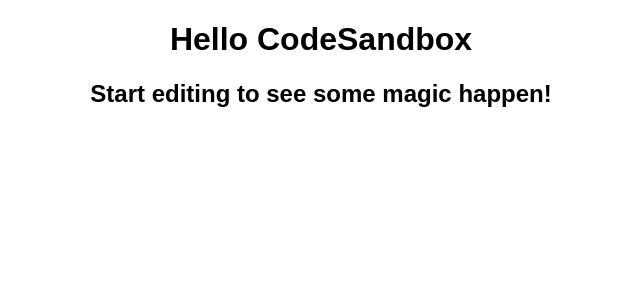
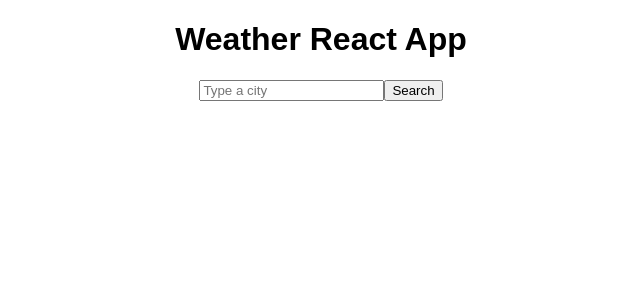
Before and after one commit to Bancy614/weatherReactApp, a React (Create React App) app: page / in a window 1280 px wide. Shown: the top 300 px of the page, without its empty margins (319-959 px from the left). Built offline with nearby package versions, Linux system fonts and the light colour scheme.

Commit message:
created weather search form

```diff
--- a/src/App.js
+++ b/src/App.js
@@ -1,10 +1,11 @@
+import SearchEngine from "./SearchEngine";
 import "./styles.css";
 
 export default function App() {
   return (
     <div className="App">
-      <h1>Hello CodeSandbox</h1>
-      <h2>Start editing to see some magic happen!</h2>
+      <h1>Weather React App </h1>
+      <SearchEngine />
     </div>
   );
 }
--- /dev/null
+++ b/src/SearchEngine.js
@@ -0,0 +1,10 @@
+import React from "react";
+
+export default function SearchEngine() {
+  return (
+    <form>
+      <input type="search" placeholder="Type a city" />
+      <input type="submit" value="Search" />
+    </form>
+  );
+}
```
Also changed, not shown: .codesandbox/tasks.json (added).
